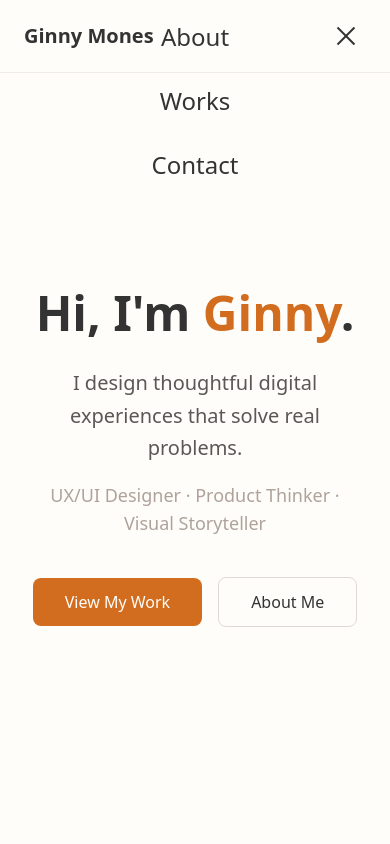
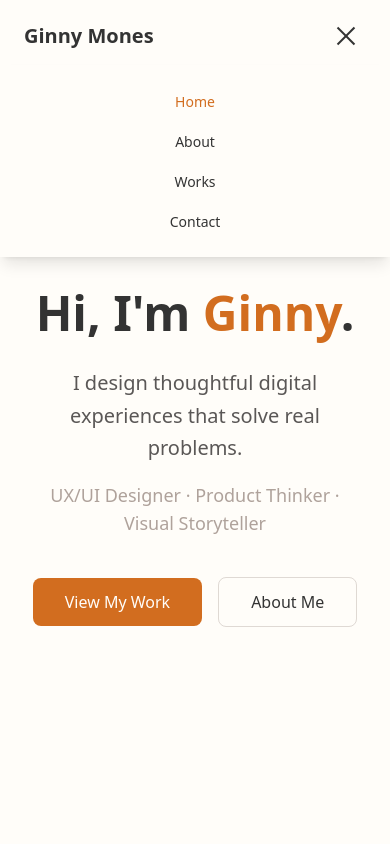
Before and after one commit to ginnymones/portfolio, a Next.js app: page / in a window 390 px wide. Both pictures are taken after a click on the button "Open menu". Shown: the top 844 px of the page. Built offline with nearby package versions, Linux system fonts and the light colour scheme; a web font is replaced by a local one.

Commit message:
Fix mobile nav: smaller text (14px), solid bg, drop shadow, compact layout

```diff
--- a/src/components/Navigation.tsx
+++ b/src/components/Navigation.tsx
@@ -93,8 +93,8 @@ export function Navigation() {
 
       {/* Mobile menu overlay */}
       {isOpen && (
-        <div className="md:hidden fixed inset-0 top-[65px] bg-background/95 backdrop-blur-md z-40">
-          <ul className="flex flex-col items-center justify-center h-full gap-8">
+        <div className="md:hidden fixed inset-x-0 top-[65px] bg-background shadow-lg z-40">
+          <ul className="flex flex-col items-center py-6 gap-4">
             {navLinks.map(({ href, label }) => {
               const isActive =
                 pathname === href ||
@@ -105,7 +105,7 @@ export function Navigation() {
                   <Link
                     href={href}
                     onClick={() => setIsOpen(false)}
-                    className={`text-2xl font-medium transition-colors ${
+                    className={`text-[14px] font-medium transition-colors ${
                       isActive
                         ? "text-accent-orange"
                         : "text-foreground hover:text-accent-orange"
```
